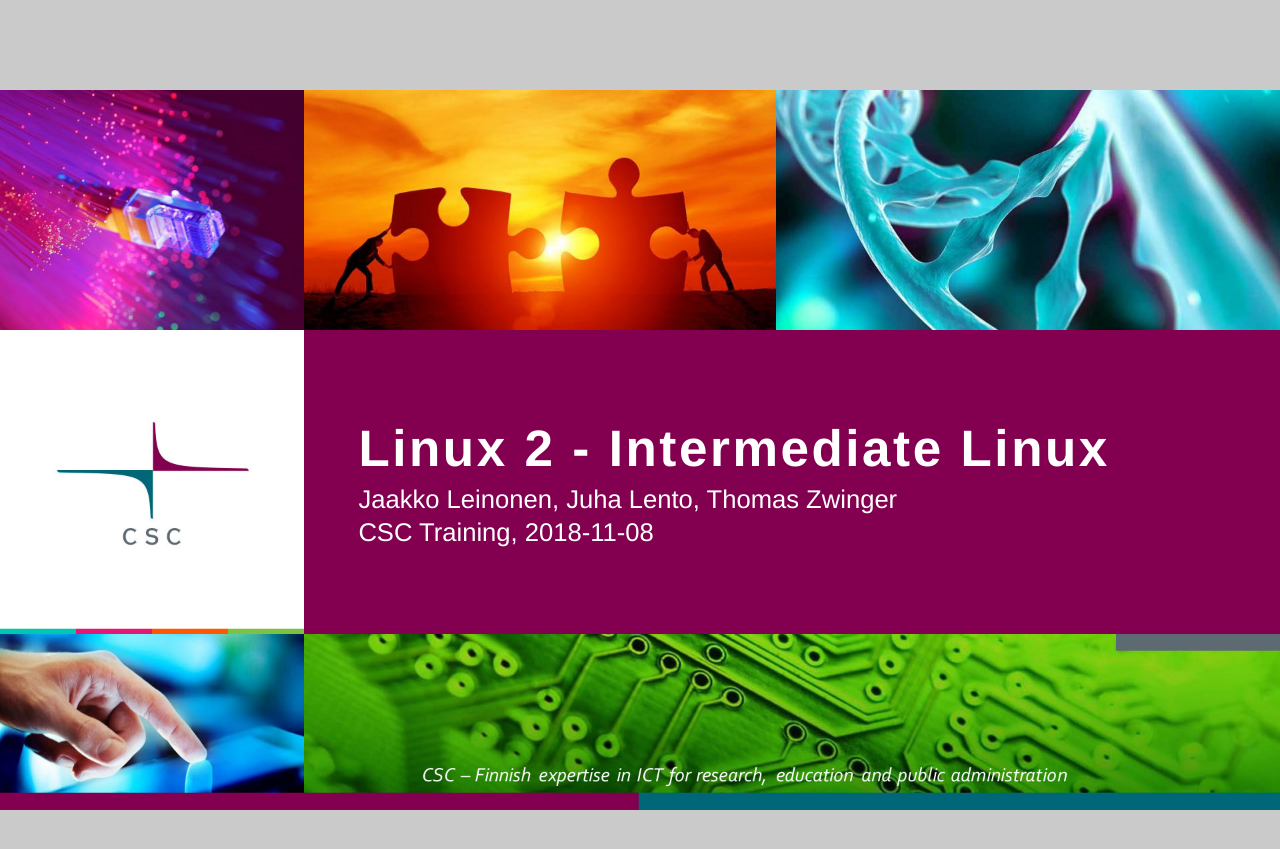
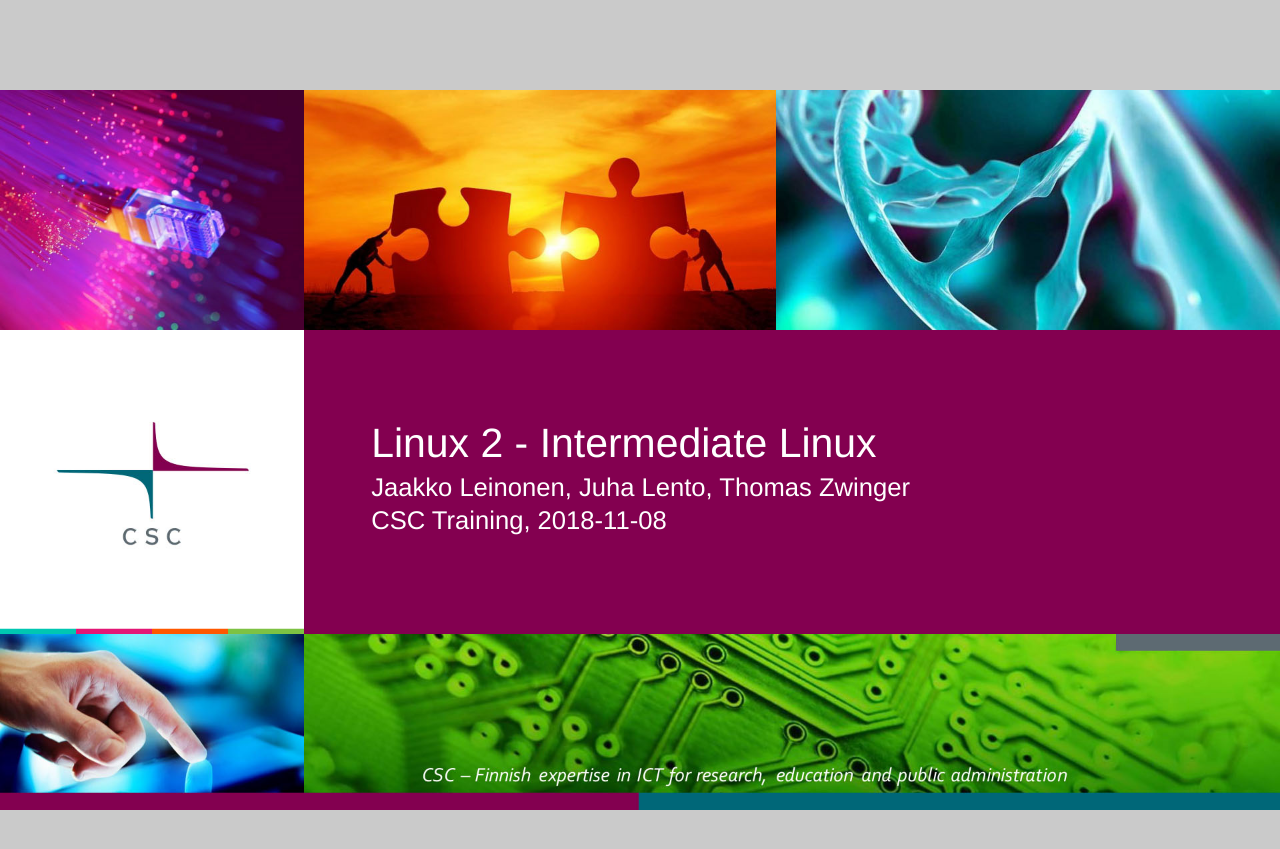
Before and after one commit to jlento/presentations, a Jekyll site: the page built from _slides/Linux2/SoftwareAndRevisionControl2.md, in a window 1280 px wide. Shown: the top 849 px of the page. Built offline with Jekyll 4.4.1, drawn with Linux system fonts in a browser that asks for light colours.

Commit message:
Print to PDF

```diff
--- a/_layouts/majestic.html
+++ b/_layouts/majestic.html
@@ -18,13 +18,13 @@
         <div class="title-slide">
             <div class="title-box">
                 <div>
-                    <h1>
+                    <div class="title">
                         {{ page.title }}
-                    </h1>
-                    <p>
+                    </div>
+                    <div class="author">
                         {{ page.author }}</br>
                         CSC Training, {{ page.presentation-date }}
-                    </p>
+                    </div>
                 </div>
             </div>
         </div>
--- a/css/majestic-csc.css
+++ b/css/majestic-csc.css
@@ -18,6 +18,50 @@
 :root {
     --padding-top: 7%;
     --padding-left: 10%;
+    --print-font-size: 3.84mm;
+    /* --screen-font-size computed in majestic.js */
+}
+
+@page {
+    size: 192mm 108mm;
+}
+
+@media screen {
+    :root {
+        font-size: var(--screen-font-size);
+    }
+    .slide {
+        width: 100vw;
+        height: 100vh;
+        max-width: calc(100vh / 0.5625);
+        max-height: calc(100vw * 0.5625);
+        position: absolute;
+        top: 50%;
+        left: 50%;
+        transform: translate(-50%, -50%);
+    }
+}
+
+@media print {
+    :root {
+        font-size: var(--print-font-size);
+    }
+    .slide {
+        width: 192mm;
+        height: 108mm;
+        margin: 0;
+        font-size: var(--print-font-size) !important;
+        display: block !important;
+        position: static;
+        transform: none !important;
+        overflow: hidden;
+    }
+}
+
+.slide {
+    background-image: url({{ "/img/whitebg.svg" | relative_url }});
+    background-size: cover;
+    background-repeat: no-repeat;
 }
 
 body {
@@ -29,25 +73,6 @@
     margin: 0;
 }
 
-/*
- * Slide container
- *
- * Fixed aspect ratio 16:9, fill viewport, center
- */
-body > div {
-    width: 100vw;
-    height: 100vh;
-    max-width: calc(100vh / 0.5625);
-    max-height: calc(100vw * 0.5625);
-    position: absolute;
-    top: 50%;
-    left: 50%;
-    transform: translate(-50%, -50%);
-    background-image: url({{ "/img/whitebg.svg" | relative_url }});
-    background-size: cover;
-    background-repeat: no-repeat;
-}
-
 .title-slide {
     width: 100%;
     height: 100%;
@@ -57,17 +82,16 @@
 
 .title-box {
     width: 65%;
-    height: 38%;
-    padding-top: 20%;
-    padding-left: 28%;
+    height: 40%;
+    padding-top: 19%;
+    padding-left: 29%;
     color: white;
     display: flex;
     align-items: center;
 }
 
-.title-box div * {
-    margin: 0;
-    padding: 0;
+div.title {
+    font-size: 1.6rem;
 }
 
 h1 {
@@ -78,7 +102,7 @@
     background-color: var(--csc-magenta);
     display: flex;
     align-items: center;
-    font-size: 2rem;
+    font-size: 1.5rem;
     letter-spacing: 0.1rem;
     color: white;
 }
--- a/js/majestic.js
+++ b/js/majestic.js
@@ -1,8 +1,10 @@
-var currentSlide = 0;
+const splitBeforeTags = ["H1", "H2", "H3"];
+let currentSlide = 0;
 
 function resizeRem() {
-    document.documentElement.style.fontSize =
-        document.body.childNodes[currentSlide].offsetWidth/50 + "px";
+    document.documentElement.style.setProperty(
+        '--screen-font-size',
+        document.body.childNodes[currentSlide].offsetWidth/50 + "px");
 }
 
 function hide(element) {
@@ -13,19 +15,18 @@
     element.style.display = "block";
 }
 
-function splitBefore(tag) {
-    return ["H1", "H2", "H3"]
-        .some(function(splitat){return splitat === tag;});
+function splitBefore(tag, tags) {
+    return tags.some(function(splitat){return splitat === tag;});
 }
 
-function init() {
-    var body = document.body;
-    var islide = currentSlide;
+function chop(body) {
+    let islide = currentSlide;
     body.insertBefore(document.createElement("div"),
                       body.childNodes[0]);
+    body.childNodes[0].className = "slide";
     hide(body.childNodes[0]);
     while (body.childNodes.length > islide + 1) {
-        if (splitBefore(body.childNodes[islide + 1].tagName)) {
+        if (splitBefore(body.childNodes[islide + 1].tagName, splitBeforeTags)) {
             body.insertBefore(body.childNodes[0].cloneNode(false),
                               body.childNodes[islide].nextSibling);
             islide++;
@@ -33,8 +34,13 @@
         body.childNodes[islide]
             .appendChild(body.childNodes[islide + 1]);
     }
+}
+
+function init() {
+    var body = document.body;
+    chop(body);
     show(body);
-    show(body.childNodes[0]);
+    show(body.childNodes[currentSlide]);
     resizeRem();
 }
 
```
